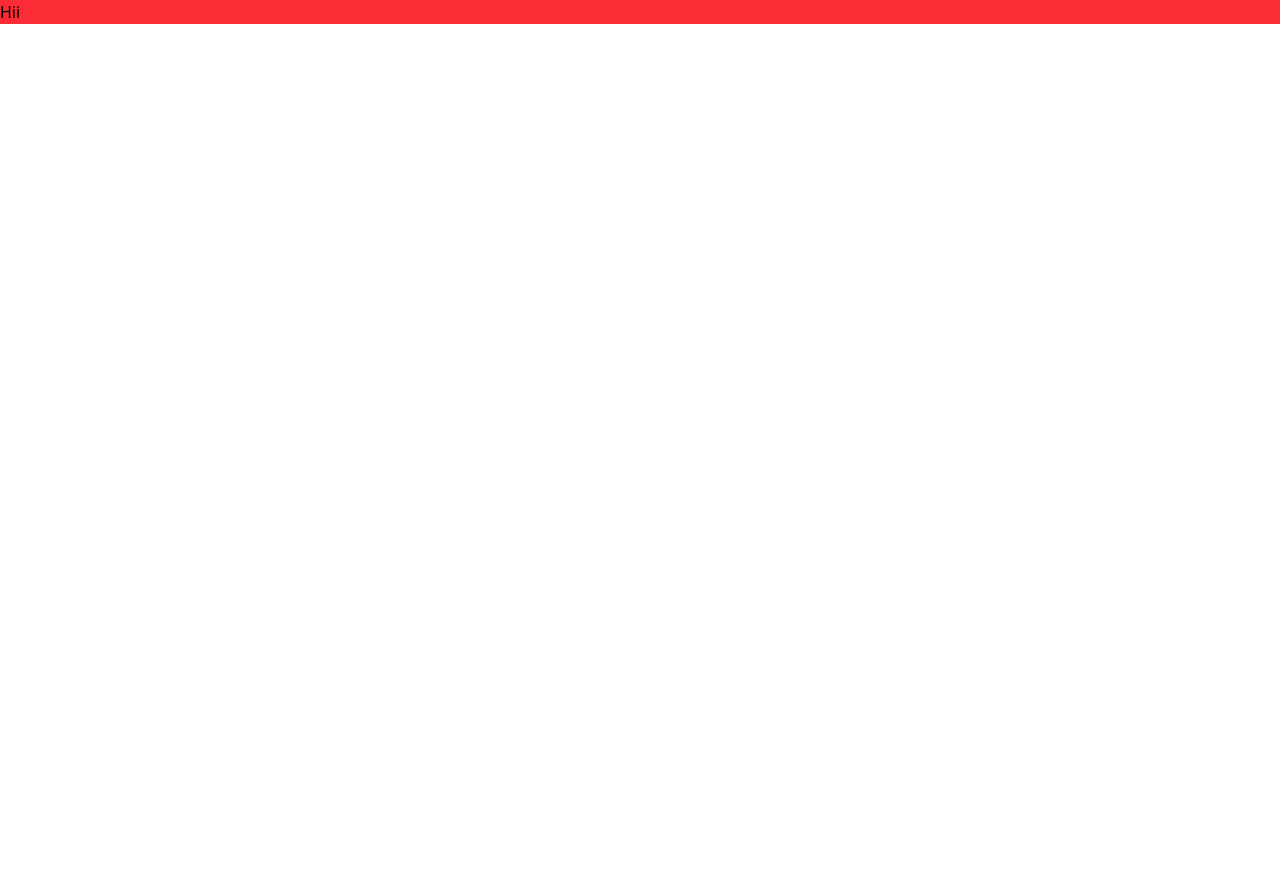
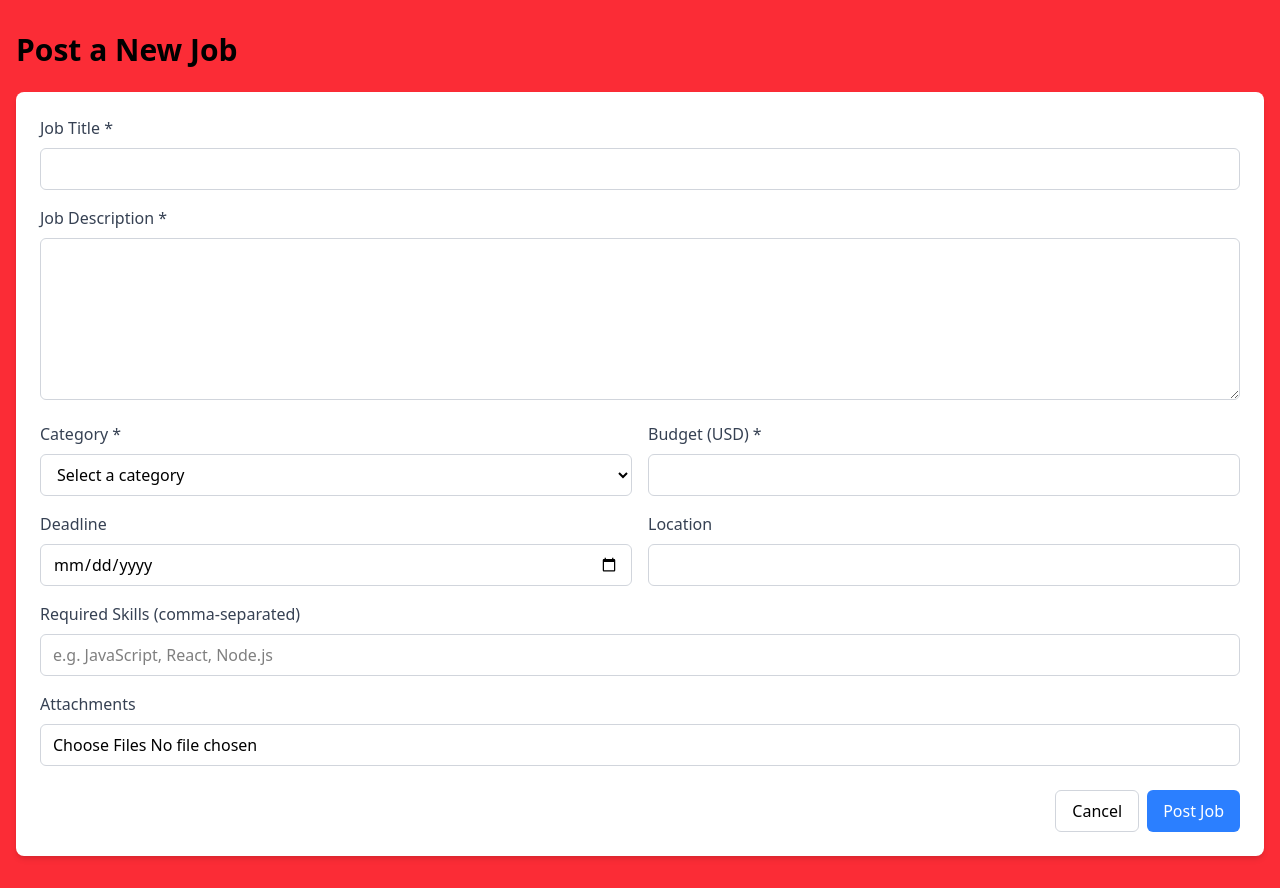
Before and after one commit to Sridharsing7570/taskhubzone-frontend, a React (Vite) app: page / in a window 1280 px wide. Before the commit the page ends 800 px from the top, so only its background shows below. Built offline with nearby package versions, Linux system fonts and the light colour scheme.

Commit message:
add: add Post job page

```diff
--- a/package.json
+++ b/package.json
@@ -11,8 +11,10 @@
   },
   "dependencies": {
     "@tailwindcss/vite": "^4.0.14",
-    "react": "^19.0.0",
-    "react-dom": "^19.0.0",
+    "react": "19.0.0",
+    "react-dom": "19.0.0",
+    "react-error-boundary": "^5.0.0",
+    "react-router-dom": "^7.3.0",
     "tailwindcss": "^4.0.14"
   },
   "devDependencies": {
--- a/src/App.jsx
+++ b/src/App.jsx
@@ -1,11 +1,15 @@
 import React from 'react'
+import PostJobPage from './page/PostJobPage'
+import { ErrorBoundary } from 'react-error-boundary';
 
 const App = () => {
   return (
-    <div className='bg-red-500'>
-      Hii
-    </div>
-  )
+    <ErrorBoundary fallback={<p>⚠️Something went wrong</p>}>
+      <div className="bg-red-500">
+        <PostJobPage />
+      </div>
+    </ErrorBoundary>
+  );
 }
 
 export default App
--- /dev/null
+++ b/src/page/PostJobPage.jsx
@@ -0,0 +1,291 @@
+// src/pages/jobs/PostJobPage.jsx
+import React, { useState, useEffect } from "react";
+import { useNavigate } from "react-router-dom";
+// import { useNavigate } from "react-dom";
+// import { useNavigate } from "react-router-dom";
+// import { jobService } from "../../services/jobService";
+// import { categoryService } from "../../services/categoryService";
+// import { useAuth } from "../../context/AuthContext";
+
+const PostJobPage = () => {
+//   const navigate = useNavigate();
+  //   const { user } = useAuth();
+  const [categories, setCategories] = useState([]);
+  const [loading, setLoading] = useState(false);
+  const [error, setError] = useState(null);
+
+  const [formData, setFormData] = useState({
+    title: "",
+    description: "",
+    category: "",
+    budget: "",
+    deadline: "",
+    location: "",
+    skills: [],
+    attachments: [],
+  });
+
+  //   useEffect(() => {
+  //     const fetchCategories = async () => {
+  //       try {
+  //         const response = await categoryService.getCategories();
+  //         setCategories(response.data);
+  //       } catch (err) {
+  //         console.error("Failed to fetch categories:", err);
+  //       }
+  //     };
+
+  //     fetchCategories();
+  //   }, []);
+
+  const handleChange = (e) => {
+    const { name, value } = e.target;
+    setFormData((prev) => ({
+      ...prev,
+      [name]: value,
+    }));
+  };
+
+  const handleSkillsChange = (e) => {
+    const skills = e.target.value.split(",").map((skill) => skill.trim());
+    setFormData((prev) => ({
+      ...prev,
+      skills,
+    }));
+  };
+
+  const handleFileChange = (e) => {
+    const files = Array.from(e.target.files);
+    setFormData((prev) => ({
+      ...prev,
+      attachments: [...prev.attachments, ...files],
+    }));
+  };
+
+  const removeAttachment = (index) => {
+    setFormData((prev) => ({
+      ...prev,
+      attachments: prev.attachments.filter((_, i) => i !== index),
+    }));
+  };
+
+  const handleSubmit = async (e) => {
+    e.preventDefault();
+    setLoading(true);
+    setError(null);
+
+    try {
+      // Create FormData object for file uploads
+      const jobFormData = new FormData();
+
+      // Add all text fields
+      Object.keys(formData).forEach((key) => {
+        if (key !== "attachments" && key !== "skills") {
+          jobFormData.append(key, formData[key]);
+        }
+      });
+
+      // Add skills as JSON string
+      jobFormData.append("skills", JSON.stringify(formData.skills));
+
+      // Add all attachments
+      formData.attachments.forEach((file) => {
+        jobFormData.append("attachments", file);
+      });
+
+      // Add employer ID
+      jobFormData.append("employerId", user.id);
+
+      //   const response = await jobService.createJob(jobFormData);
+      //   navigate(`/jobs/${response.data.id}`);
+    } catch (err) {
+      setError(err.response?.data?.message || "Failed to create job");
+    } finally {
+      setLoading(false);
+    }
+  };
+
+  return (
+    <div className="container mx-auto px-4 py-8">
+      <h1 className="text-3xl font-bold mb-6">Post a New Job</h1>
+
+      {error && (
+        <div className="bg-red-50 text-red-700 p-4 mb-6 rounded-md border border-red-200">
+          {error}
+        </div>
+      )}
+
+      <form
+        onSubmit={handleSubmit}
+        className="bg-white shadow-md rounded-lg p-6"
+      >
+        <div className="mb-4">
+          <label className="block text-gray-700 mb-2" htmlFor="title">
+            Job Title *
+          </label>
+          <input
+            className="w-full px-3 py-2 border border-gray-300 rounded-md focus:outline-none focus:ring-2 focus:ring-blue-500"
+            id="title"
+            name="title"
+            type="text"
+            value={formData.title}
+            onChange={handleChange}
+            required
+          />
+        </div>
+
+        <div className="mb-4">
+          <label className="block text-gray-700 mb-2" htmlFor="description">
+            Job Description *
+          </label>
+          <textarea
+            className="w-full px-3 py-2 border border-gray-300 rounded-md focus:outline-none focus:ring-2 focus:ring-blue-500"
+            id="description"
+            name="description"
+            rows="6"
+            value={formData.description}
+            onChange={handleChange}
+            required
+          />
+        </div>
+
+        <div className="grid grid-cols-1 md:grid-cols-2 gap-4 mb-4">
+          <div>
+            <label className="block text-gray-700 mb-2" htmlFor="category">
+              Category *
+            </label>
+            <select
+              className="w-full px-3 py-2 border border-gray-300 rounded-md focus:outline-none focus:ring-2 focus:ring-blue-500"
+              id="category"
+              name="category"
+              value={formData.category}
+              onChange={handleChange}
+              required
+            >
+              <option value="">Select a category</option>
+              {categories.map((category) => (
+                <option key={category.id} value={category.id}>
+                  {category.name}
+                </option>
+              ))}
+            </select>
+          </div>
+
+          <div>
+            <label className="block text-gray-700 mb-2" htmlFor="budget">
+              Budget (USD) *
+            </label>
+            <input
+              className="w-full px-3 py-2 border border-gray-300 rounded-md focus:outline-none focus:ring-2 focus:ring-blue-500"
+              id="budget"
+              name="budget"
+              type="number"
+              min="1"
+              value={formData.budget}
+              onChange={handleChange}
+              required
+            />
+          </div>
+        </div>
+
+        <div className="grid grid-cols-1 md:grid-cols-2 gap-4 mb-4">
+          <div>
+            <label className="block text-gray-700 mb-2" htmlFor="deadline">
+              Deadline
+            </label>
+            <input
+              className="w-full px-3 py-2 border border-gray-300 rounded-md focus:outline-none focus:ring-2 focus:ring-blue-500"
+              id="deadline"
+              name="deadline"
+              type="date"
+              value={formData.deadline}
+              onChange={handleChange}
+            />
+          </div>
+
+          <div>
+            <label className="block text-gray-700 mb-2" htmlFor="location">
+              Location
+            </label>
+            <input
+              className="w-full px-3 py-2 border border-gray-300 rounded-md focus:outline-none focus:ring-2 focus:ring-blue-500"
+              id="location"
+              name="location"
+              type="text"
+              value={formData.location}
+              onChange={handleChange}
+            />
+          </div>
+        </div>
+
+        <div className="mb-4">
+          <label className="block text-gray-700 mb-2" htmlFor="skills">
+            Required Skills (comma-separated)
+          </label>
+          <input
+            className="w-full px-3 py-2 border border-gray-300 rounded-md focus:outline-none focus:ring-2 focus:ring-blue-500"
+            id="skills"
+            name="skills"
+            type="text"
+            placeholder="e.g. JavaScript, React, Node.js"
+            value={formData.skills.join(", ")}
+            onChange={handleSkillsChange}
+          />
+        </div>
+
+        <div className="mb-6">
+          <label className="block text-gray-700 mb-2" htmlFor="attachments">
+            Attachments
+          </label>
+          <input
+            className="w-full px-3 py-2 border border-gray-300 rounded-md focus:outline-none focus:ring-2 focus:ring-blue-500"
+            id="attachments"
+            name="attachments"
+            type="file"
+            multiple
+            onChange={handleFileChange}
+          />
+
+          {formData.attachments.length > 0 && (
+            <div className="mt-2">
+              <p className="text-sm text-gray-600 mb-2">Selected files:</p>
+              <ul className="list-disc pl-5">
+                {formData.attachments.map((file, index) => (
+                  <li key={index} className="flex items-center justify-between">
+                    <span>{file.name}</span>
+                    <button
+                      type="button"
+                      className="text-red-600 hover:text-red-800"
+                      onClick={() => removeAttachment(index)}
+                    >
+                      Remove
+                    </button>
+                  </li>
+                ))}
+              </ul>
+            </div>
+          )}
+        </div>
+
+        <div className="flex justify-end">
+          <button
+            type="button"
+            className="px-4 py-2 border border-gray-300 rounded-md mr-2 hover:bg-gray-50"
+            // onClick={() => navigate(-1)}
+          >
+            Cancel
+          </button>
+          <button
+            type="submit"
+            className="px-4 py-2 bg-blue-500 text-white rounded-md hover:bg-blue-600 focus:outline-none focus:ring-2 focus:ring-blue-500 focus:ring-offset-2"
+            disabled={loading}
+          >
+            {loading ? "Posting..." : "Post Job"}
+          </button>
+        </div>
+      </form>
+    </div>
+  );
+};
+
+export default PostJobPage;
```
Also changed, not shown: src/page/LandingPage.jsx (added), 1 other file (tests, documents, lock files or other folders).
